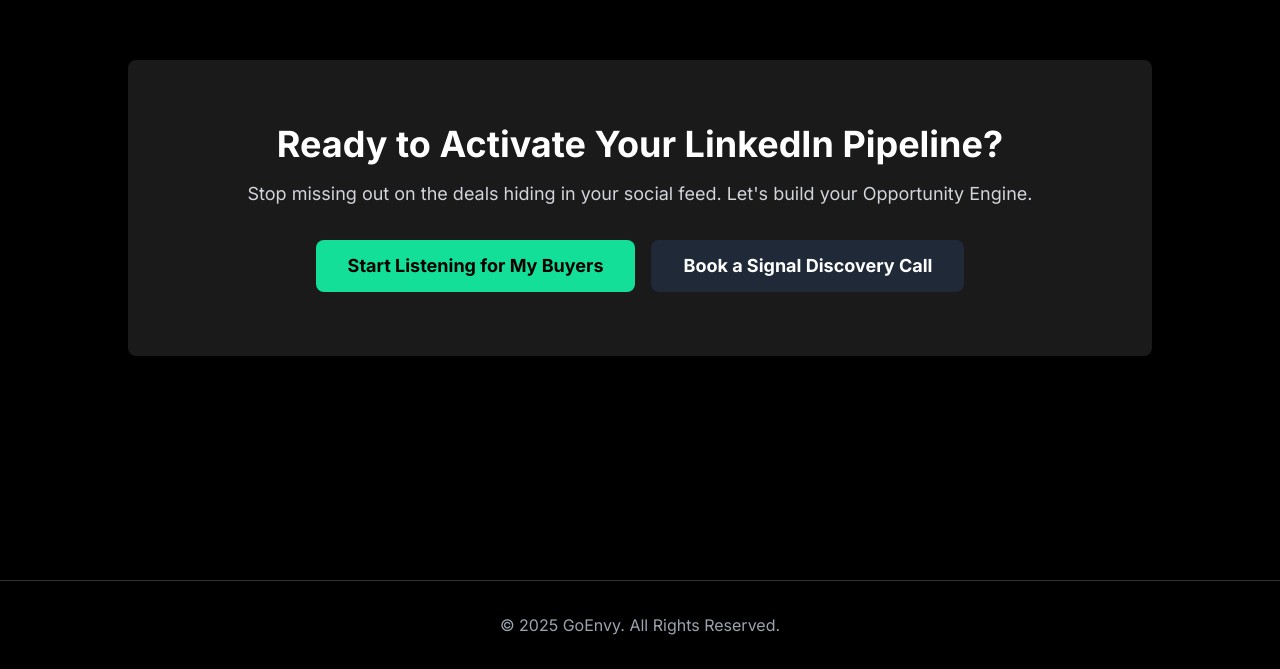
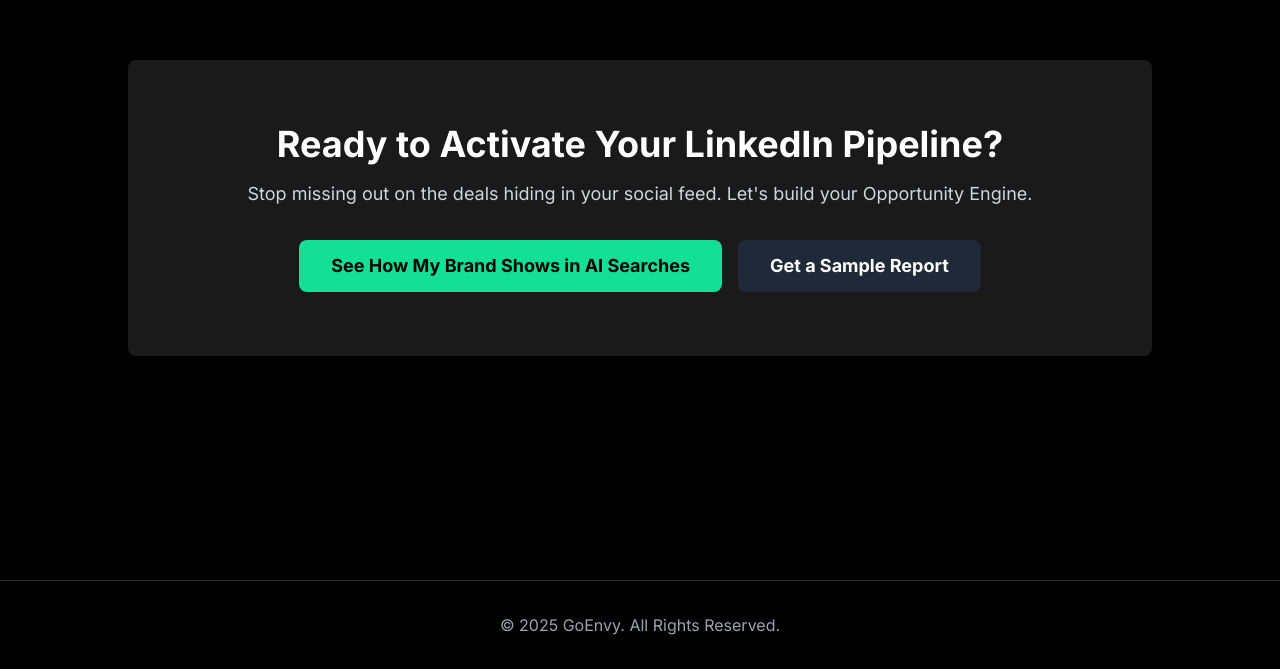
Before and after one commit to idancarm/mjs, a website: page brandanalyzer/gtm2.html in a window 1280 px wide. Shown: the part 3852-4521 px from the top of the page. Drawn offline with nearby package versions, Linux system fonts and the light colour scheme.

Commit message:
updated links

```diff
--- a/brandanalyzer/gtm2.html
+++ b/brandanalyzer/gtm2.html
@@ -267,8 +267,8 @@
                  <h2 class="text-3xl sm:text-4xl font-bold mb-4">Ready to Activate Your LinkedIn Pipeline?</h2>
                  <p class="text-gray-300 text-lg mb-8">Stop missing out on the deals hiding in your social feed. Let's build your Opportunity Engine.</p>
                  <div class="flex flex-col sm:flex-row gap-4 justify-center">
-                    <a href="#" class="bg-brand-green text-black font-bold py-3 px-8 rounded-lg text-lg transition-all transform hover:scale-105">Start Listening for My Buyers</a>
-                    <a href="#" class="bg-gray-800 text-white font-bold py-3 px-8 rounded-lg text-lg hover:bg-gray-700 transition-all">Book a Signal Discovery Call</a>
+                    <a href="ai-brand-report" class="bg-brand-green text-black font-bold py-3 px-8 rounded-lg text-lg transition-all transform hover:scale-105">See How My Brand Shows in AI Searches</a>
+                    <a href="#" class="bg-gray-800 text-white font-bold py-3 px-8 rounded-lg text-lg hover:bg-gray-700 transition-all">Get a Sample Report</a>
                 </div>
             </div>
         </section>
```
Also changed, not shown: index.html (+1 -1 lines).
